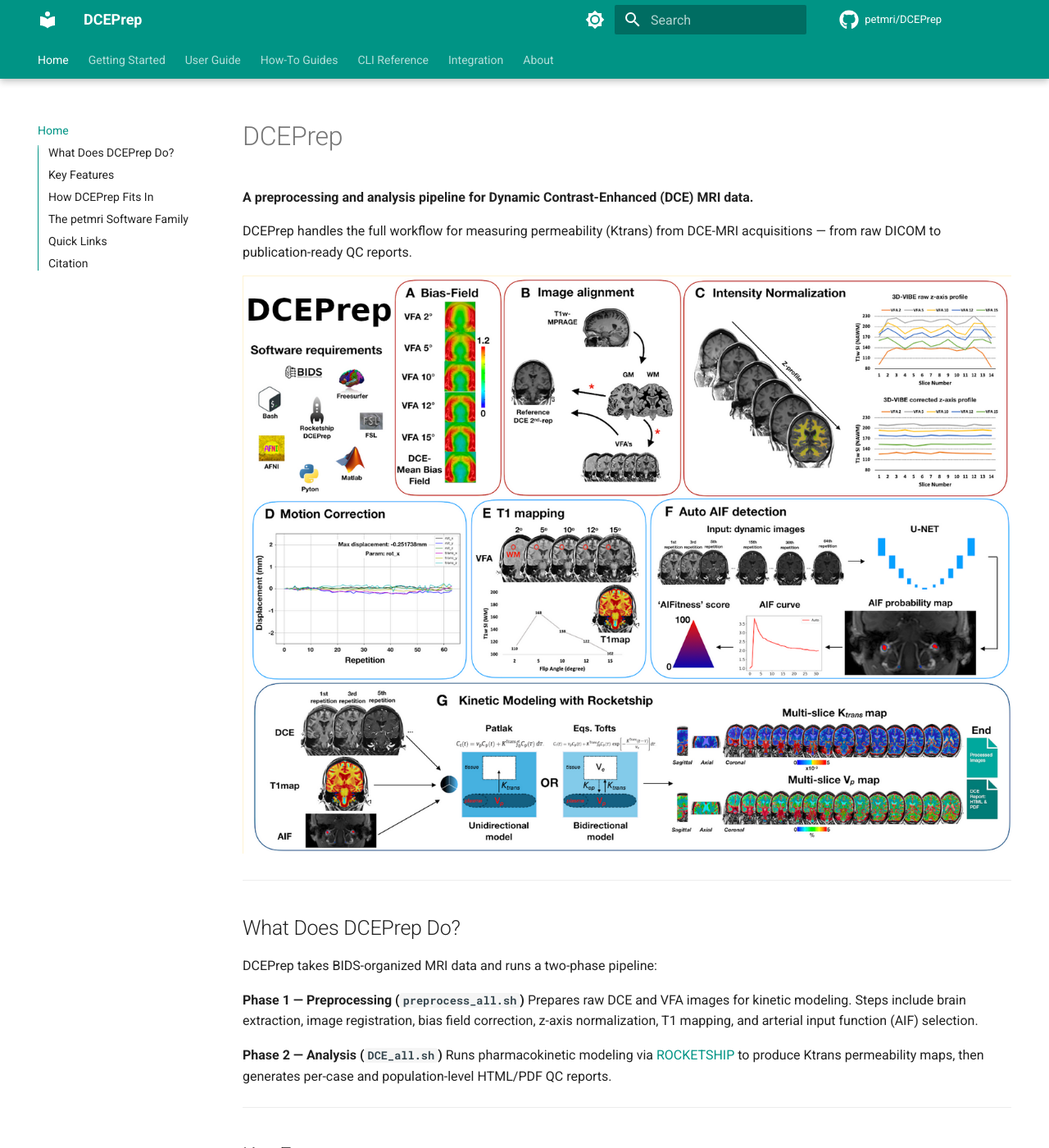
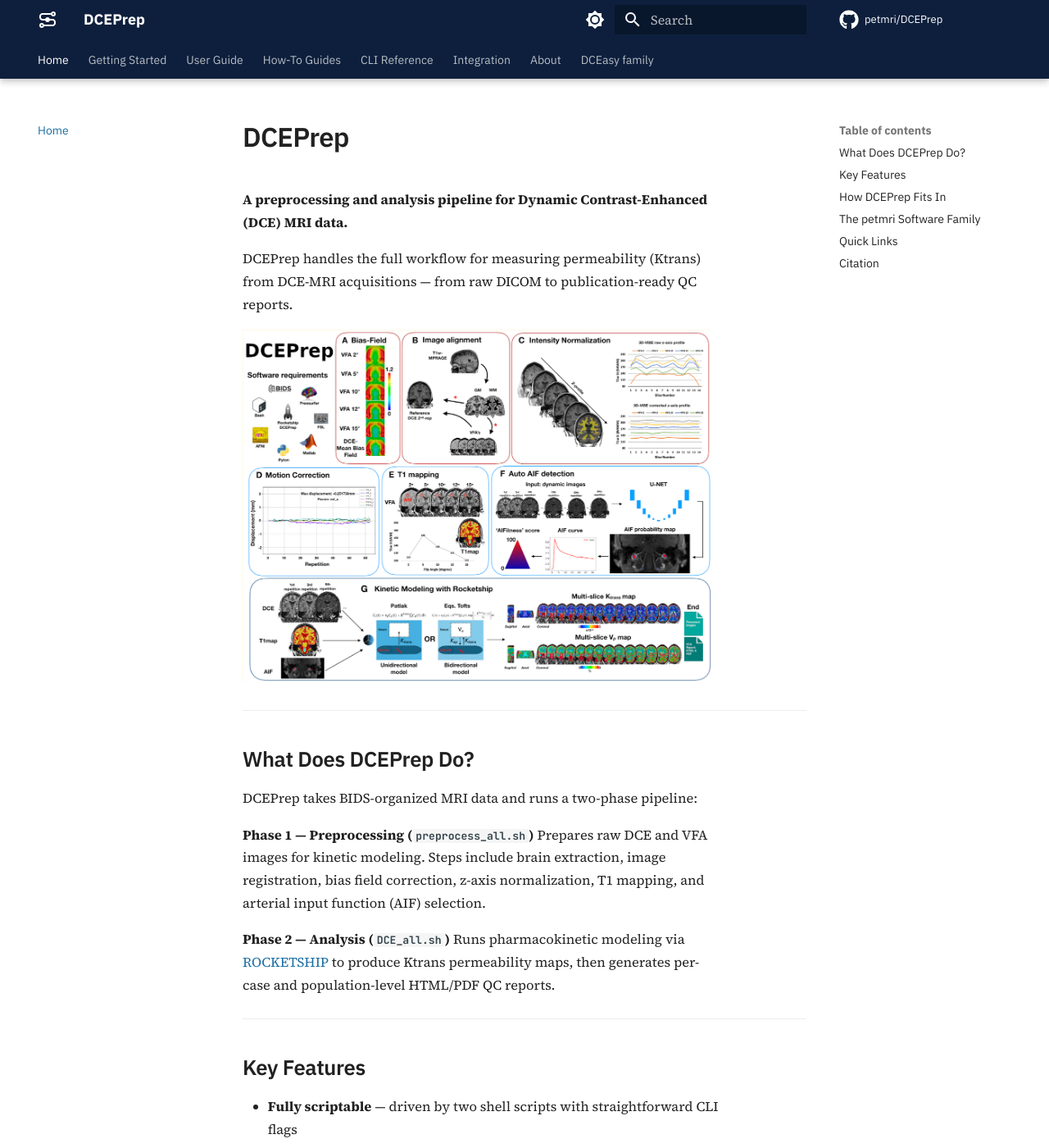
Before and after one commit to petmri/DCEPrep, an MkDocs documentation site: the page built from docs/index.md, in a window 1280 px wide and 1400 px high. Shown: the whole window at 82% size. Built offline with MkDocs 1.6.1 and Material for MkDocs 9.7.7, drawn with Linux system fonts in a browser that asks for light colours; comment, search, counter and statistics services are not loaded.

Commit message:
dceasy theme integration and added citation

````diff
--- a/docs/index.md
+++ b/docs/index.md
@@ -51,11 +51,15 @@
     A --> B --> PRE
     ANA --> G
 
-    style A fill:#757575,stroke:#555,color:#fff
-    style B fill:#F9A825,stroke:#F57F17,color:#000
-    style G fill:#757575,stroke:#555,color:#fff
-    style PRE fill:#C8DCEE,stroke:#7AAAC8,color:#1a2a3a
-    style ANA fill:#C8DCEE,stroke:#7AAAC8,color:#1a2a3a
+    %% Categories are carried by border colour and weight, not fill.
+    %% Fill and text colour are left to the theme so the diagram stays
+    %% legible in both light and dark mode — a fixed light fill cannot
+    %% work against both a near-black and a near-white theme text colour.
+    style A stroke:#9E9E9E,stroke-width:2px
+    style B stroke:#F9A825,stroke-width:3px
+    style G stroke:#9E9E9E,stroke-width:2px
+    style PRE stroke:#7AAAC8,stroke-width:3px
+    style ANA stroke:#7AAAC8,stroke-width:3px
 ```
 
 | Color | Meaning |
--- /dev/null
+++ b/docs/stylesheets/dceasy.css
@@ -0,0 +1,176 @@
+/* ==========================================================================
+   DCEasy shared theme — "Journal" direction
+   Source of truth: petmri/petmri.github.io › theme/dceasy.css
+   Copy to each site as docs/stylesheets/dceasy.css
+
+   Navy #0D1F3C · sky #63C0F5 · Source Serif 4 body · IBM Plex Sans chrome
+   ========================================================================== */
+
+/* Material loads theme.font.text and theme.font.code, but only those two.
+   IBM Plex Sans is the third face, so we fetch it ourselves.
+   @import must stay at the very top of the file. */
+@import url("https://fonts.googleapis.com/css2?family=IBM+Plex+Sans:wght@400;500;600;700&display=swap");
+
+
+/* --------------------------------------------------------------------------
+   1. Brand palette — light
+   Token names match Material's built-in palettes exactly; setting
+   `primary: custom` / `accent: custom` in mkdocs.yml is what activates them.
+   -------------------------------------------------------------------------- */
+
+[data-md-color-primary="custom"] {
+  --md-primary-fg-color:        #0D1F3C;  /* header bar, sidebar active state */
+  --md-primary-fg-color--light: #2A4166;
+  --md-primary-fg-color--dark:  #07142A;
+  --md-primary-bg-color:        #FFFFFF;  /* text sitting ON the navy bar */
+  --md-primary-bg-color--light: #FFFFFFB3;
+
+  /* Material derives link colour from primary, which would make every link
+     navy and nearly indistinguishable from body text. Point it at the accent. */
+  --md-typeset-a-color: #1D6FA5;
+}
+
+[data-md-color-accent="custom"] {
+  --md-accent-fg-color:              #1D6FA5;  /* 5.4:1 on white — AA at any size */
+  --md-accent-fg-color--transparent: #1D6FA51A;
+  --md-accent-bg-color:              #FFFFFF;  /* text ON accent fills */
+  --md-accent-bg-color--light:       #FFFFFFB3;
+}
+
+
+/* --------------------------------------------------------------------------
+   2. Brand palette — slate
+   #63C0F5 is too light to carry white bar text, so it never becomes primary.
+   In dark mode it takes over as the link and accent colour, where it reads
+   at 7.7:1 against the slate ground.
+   -------------------------------------------------------------------------- */
+
+[data-md-color-scheme="slate"] {
+  --md-hue: 215;                          /* tilts the slate greys toward navy */
+}
+
+[data-md-color-scheme="slate"][data-md-color-primary="custom"] {
+  --md-primary-fg-color:        #0B1826;
+  --md-primary-fg-color--light: #24405E;
+  --md-primary-fg-color--dark:  #060F1A;
+  --md-typeset-a-color:         #63C0F5;
+}
+
+[data-md-color-scheme="slate"][data-md-color-accent="custom"] {
+  --md-accent-fg-color:              #63C0F5;
+  --md-accent-fg-color--transparent: #63C0F51A;
+  --md-accent-bg-color:              #0B1826;  /* dark text on a light accent */
+  --md-accent-bg-color--light:       #0B1826B3;
+}
+
+
+/* --------------------------------------------------------------------------
+   3. The third face
+   Body text is Source Serif (via theme.font.text). Everything structural —
+   chrome, headings, table headers, buttons — is IBM Plex Sans.
+   -------------------------------------------------------------------------- */
+
+:root {
+  --dceasy-ui-font: "IBM Plex Sans", -apple-system, BlinkMacSystemFont,
+                    "Segoe UI", Helvetica, Arial, sans-serif;
+}
+
+.md-header,
+.md-tabs,
+.md-nav,
+.md-search,
+.md-footer,
+.md-typeset h1,
+.md-typeset h2,
+.md-typeset h3,
+.md-typeset h4,
+.md-typeset h5,
+.md-typeset h6,
+.md-typeset table th,
+.md-typeset .md-button,
+.md-typeset .admonition-title,
+.md-typeset summary {
+  font-family: var(--dceasy-ui-font);
+}
+
+
+/* --------------------------------------------------------------------------
+   4. Heading correction
+   Material ships headings at font-weight 300, with h1 additionally set to
+   --md-default-fg-color--light (#0000008a — 54% opacity black). That is what
+   makes stock Material pages read as washed out. Full ink, semibold, tighter
+   tracking. Same specificity as Material's rule, so load order decides —
+   extra_css is injected after main.css, so this wins.
+   -------------------------------------------------------------------------- */
+
+.md-typeset h1 {
+  color: var(--md-default-fg-color);
+  font-weight: 600;
+  letter-spacing: -.022em;
+}
+
+.md-typeset h2 {
+  font-weight: 600;
+  letter-spacing: -.015em;
+}
+
+.md-typeset h3 {
+  font-weight: 600;
+  letter-spacing: -.01em;
+}
+
+
+/* --------------------------------------------------------------------------
+   5. Serif body tuning
+   Source Serif sets optically smaller than a sans at the same size, so the
+   base bumps from Material's .8rem. Longer leading suits the serif and the
+   equation-heavy reference pages.
+   -------------------------------------------------------------------------- */
+
+.md-typeset {
+  font-size: .82rem;
+  line-height: 1.7;
+  font-optical-sizing: auto;
+}
+
+/* Measure control on prose only — direct children, so grid cards, admonition
+   bodies and nested lists keep their own layout. Remove this block if you
+   would rather prose run the full content width.
+
+   NB: `ch`, not `rem`. Material sets html { font-size: 125% }, so 1rem is 20px
+   here, not 16px — a rem-based cap silently lands ~25% wider than intended.
+   `ch` is relative to the font actually in use, which is what a measure should
+   track. 66ch renders at roughly 75 characters in Source Serif at this size. */
+.md-typeset > p,
+.md-typeset > ul,
+.md-typeset > ol,
+.md-typeset > blockquote {
+  max-width: 66ch;
+}
+
+/* JetBrains Mono has a large x-height; it needs pulling back a little to sit
+   comfortably inside serif running text. */
+.md-typeset code {
+  font-size: .8em;
+}
+
+.md-typeset pre > code {
+  font-size: .78em;
+  line-height: 1.6;
+}
+
+
+/* --------------------------------------------------------------------------
+   6. Tables
+   Parameter tables are a big share of these docs. Lining figures so columns
+   of bounds and defaults actually align.
+   -------------------------------------------------------------------------- */
+
+.md-typeset table:not([class]) {
+  font-variant-numeric: tabular-nums;
+}
+
+.md-typeset table:not([class]) th {
+  font-weight: 600;
+  letter-spacing: .01em;
+}
--- a/mkdocs.yml
+++ b/mkdocs.yml
@@ -1,100 +1,55 @@
+# Shared DCEasy theme: palette, fonts, features, social, analytics, extensions.
+# Source of truth is petmri/petmri.github.io › theme/. Do NOT redeclare
+# theme.features here — lists replace rather than merge, and the site would
+# silently lose every feature not listed. theme.icon below is safe: dicts merge.
+INHERIT: ./dceasy-base.yml
+
 site_name: DCEPrep
 site_description: A preprocessing and analysis pipeline for Dynamic Contrast-Enhanced (DCE) MRI data
-site_url: https://petmri.github.io/DCEPrep
+site_url: https://dceasy.org/DCEPrep/
 repo_url: https://github.com/petmri/DCEPrep
 repo_name: petmri/DCEPrep
 edit_uri: edit/main/docs/
 
 theme:
-  name: material
-  palette:
-    - media: "(prefers-color-scheme: light)"
-      scheme: default
-      primary: teal
-      accent: cyan
-      toggle:
-        icon: material/brightness-7
-        name: Switch to dark mode
-    - media: "(prefers-color-scheme: dark)"
-      scheme: slate
-      primary: teal
-      accent: cyan
-      toggle:
-        icon: material/brightness-4
-        name: Switch to light mode
-  features:
-    - navigation.tabs
-    - navigation.tabs.sticky
-    - navigation.sections
-    - navigation.expand
-    - navigation.top
-    - navigation.footer
-    - toc.integrate
-    - search.suggest
-    - search.highlight
-    - content.code.copy
-    - content.code.annotate
   icon:
-    repo: fontawesome/brands/github
+    logo: material/transit-connection-variant
 
+# Site-specific: HTML minification on top of the inherited search plugin.
 plugins:
-  - search
-  - minify:
-      minify_html: true
-
-markdown_extensions:
-  - admonition
-  - pymdownx.details
-  - pymdownx.superfences:
-      custom_fences:
-        - name: mermaid
-          class: mermaid
-          format: !!python/name:pymdownx.superfences.fence_code_format
-  - pymdownx.tabbed:
-      alternate_style: true
-  - pymdownx.highlight:
-      anchor_linenums: true
-  - pymdownx.inlinehilite
-  - pymdownx.snippets
-  - attr_list
-  - md_in_html
-  - tables
-  - toc:
-      permalink: true
+  minify:
+    minify_html: true
 
 nav:
   - Home: index.md
   - Getting Started:
-    - Installation: getting-started/installation.md
-    - BIDS Data Setup: getting-started/bids-setup.md
-    - Process Data: getting-started/process-data.md
+      - Installation: getting-started/installation.md
+      - BIDS Data Setup: getting-started/bids-setup.md
+      - Process Data: getting-started/process-data.md
   - User Guide:
-    - Preprocessing: user-guide/preprocessing.md
-    - Analysis: user-guide/analysis.md
-    - AIF Selection: user-guide/aif-selection.md
-    - Pipeline Outputs: user-guide/outputs.md
+      - Preprocessing: user-guide/preprocessing.md
+      - Analysis: user-guide/analysis.md
+      - AIF Selection: user-guide/aif-selection.md
+      - Pipeline Outputs: user-guide/outputs.md
   - How-To Guides:
-    - DICOM to BIDS Conversion: how-to/dicom-to-bids.md
-    - Using Docker: how-to/docker-usage.md
-    - Comparison Mode: how-to/comparison-mode.md
-    - FreeSurfer Parcellation: how-to/freesurfer-parcellation.md
+      - DICOM to BIDS Conversion: how-to/dicom-to-bids.md
+      - Using Docker: how-to/docker-usage.md
+      - Comparison Mode: how-to/comparison-mode.md
+      - FreeSurfer Parcellation: how-to/freesurfer-parcellation.md
   - CLI Reference:
-    - Preprocessing CLI: reference/preprocessing-cli.md
-    - Analysis CLI: reference/analysis-cli.md
-    - Pipeline Steps: reference/pipeline-steps.md
+      - Preprocessing CLI: reference/preprocessing-cli.md
+      - Analysis CLI: reference/analysis-cli.md
+      - Pipeline Steps: reference/pipeline-steps.md
   - Integration:
-    - ROCKETSHIP: integration/rocketship.md
-    - AutoAIF: integration/auto-aif.md
-    - dce2bids: integration/dce2bids.md
-    - GPUfit: integration/gpufit.md
+      - ROCKETSHIP: integration/rocketship.md
+      - AutoAIF: integration/auto-aif.md
+      - dce2bids: integration/dce2bids.md
+      - GPUfit: integration/gpufit.md
   - About:
     - Citation: about/citation.md
     - Contributing: about/contributing.md
-
+  - DCEasy family: https://dceasy.org/
 extra:
-  analytics:
-    provider: google
-    property: G-QGP3ETP28Q
   social:
     - icon: fontawesome/brands/github
       link: https://github.com/petmri/DCEPrep
````
Also changed, not shown: dceasy-base.yml (added, +106 -0 lines), 1 other file.
